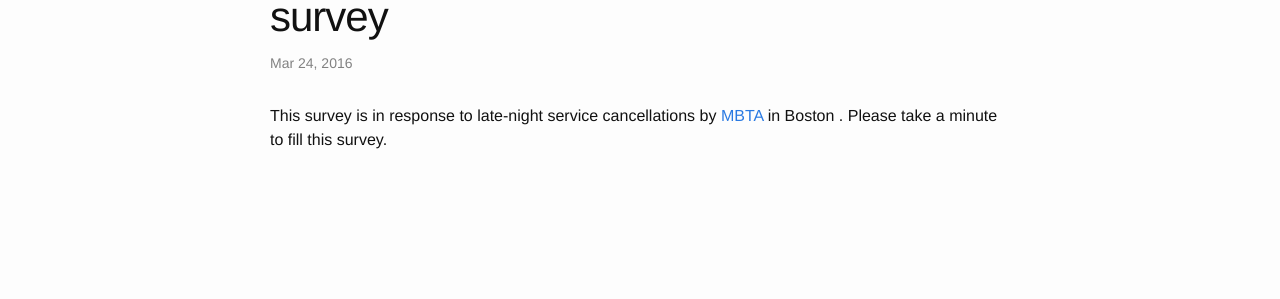
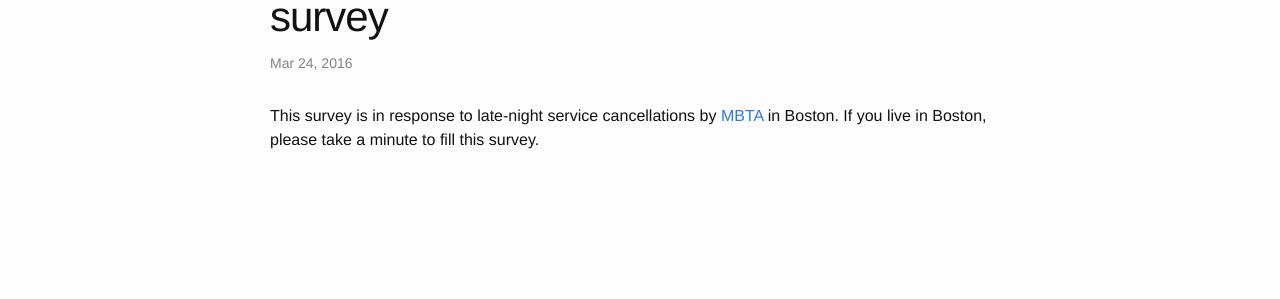
Before and after one commit to muddana/muddana.github.io, a Jekyll site: the page built from _posts/2016-03-23-mbta-survey.markdown, in a window 1280 px wide. Shown: the part 138-437 px from the top of the page. Built offline with Jekyll 4.4.1, drawn with Linux system fonts in a browser that asks for light colours.

Commit message:
updated text

```diff
--- a/_posts/2016-03-23-mbta-survey.markdown
+++ b/_posts/2016-03-23-mbta-survey.markdown
@@ -5,7 +5,7 @@ date:   2016-03-23 23:40:00 -0500
 categories: startups
 excerpt_separator: <!--endOfExcerpt-->
 ---
-This survey is in response to late-night service cancellations by [MBTA](http://www.mbta.com/riding_the_t/default.asp?id=6442451913) in Boston . Please take a minute to fill this survey.
+This survey is in response to late-night service cancellations by [MBTA](http://www.mbta.com/riding_the_t/default.asp?id=6442451913) in Boston. If you live in Boston, please take a minute to fill this survey.
 
 <div class="typeform-widget" data-url="https://smuddana.typeform.com/to/s9oDOI" data-text="MBTA Late Night Service Survey" style="width:100%;height:600px;"></div>
 <script>(function(){var qs,js,q,s,d=document,gi=d.getElementById,ce=d.createElement,gt=d.getElementsByTagName,id='typef_orm',b='https://s3-eu-west-1.amazonaws.com/share.typeform.com/';if(!gi.call(d,id)){js=ce.call(d,'script');js.id=id;js.src=b+'widget.js';q=gt.call(d,'script')[0];q.parentNode.insertBefore(js,q)}})()</script>
```
